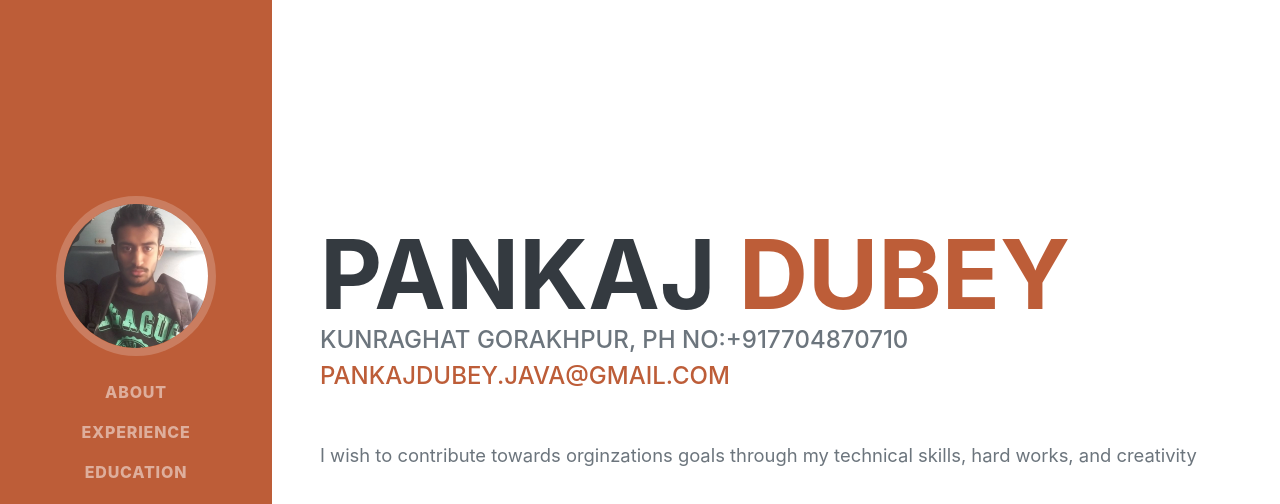
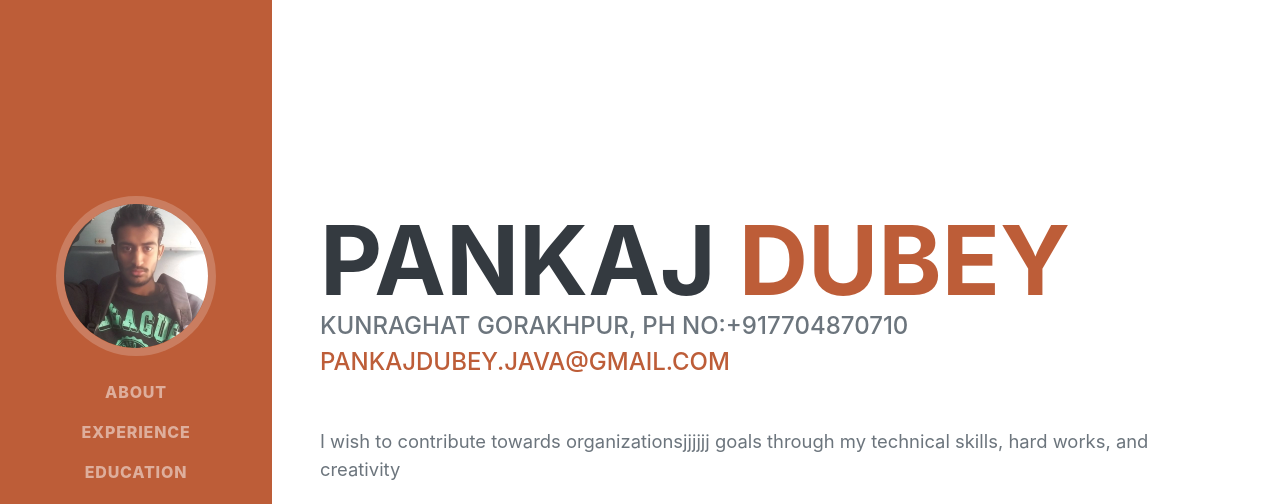
Before and after one commit to pankajdubeyjava/My-Resume, a plain HTML site: page index.html in a window 1280 px wide. Shown: the top 504 px of the page. Drawn offline with nearby package versions, Linux system fonts and the light colour scheme; a web font is replaced by a local one.

Commit message:
Update index.html

```diff
--- a/index.html
+++ b/index.html
@@ -47,7 +47,7 @@
                         Kunraghat gorakhpur, ph no:+917704870710
                         <a href="mailto:name@email.com">pankajdubey.java@gmail.com</a>
                     </div>
-                    <p class="lead mb-5">I wish to contribute towards orginzations goals through my technical skills, hard works, and creativity <div class="social-icons">
+                    <p class="lead mb-5">I wish to contribute towards organizationsjjjjjj goals through my technical skills, hard works, and creativity <div class="social-icons">
                         <a class="social-icon" href="https://www.linkedin.com/in/pankaj-d-875995192/"><i class="fab fa-linkedin-in"></i></a>
                         <a class="social-icon" href="https://github.com/pankajdubeyjava"><i class="fab fa-github"></i></a>
                         <a class="social-icon" href="https://twitter.com/pankajd85856179"><i class="fab fa-twitter"></i></a>
```
